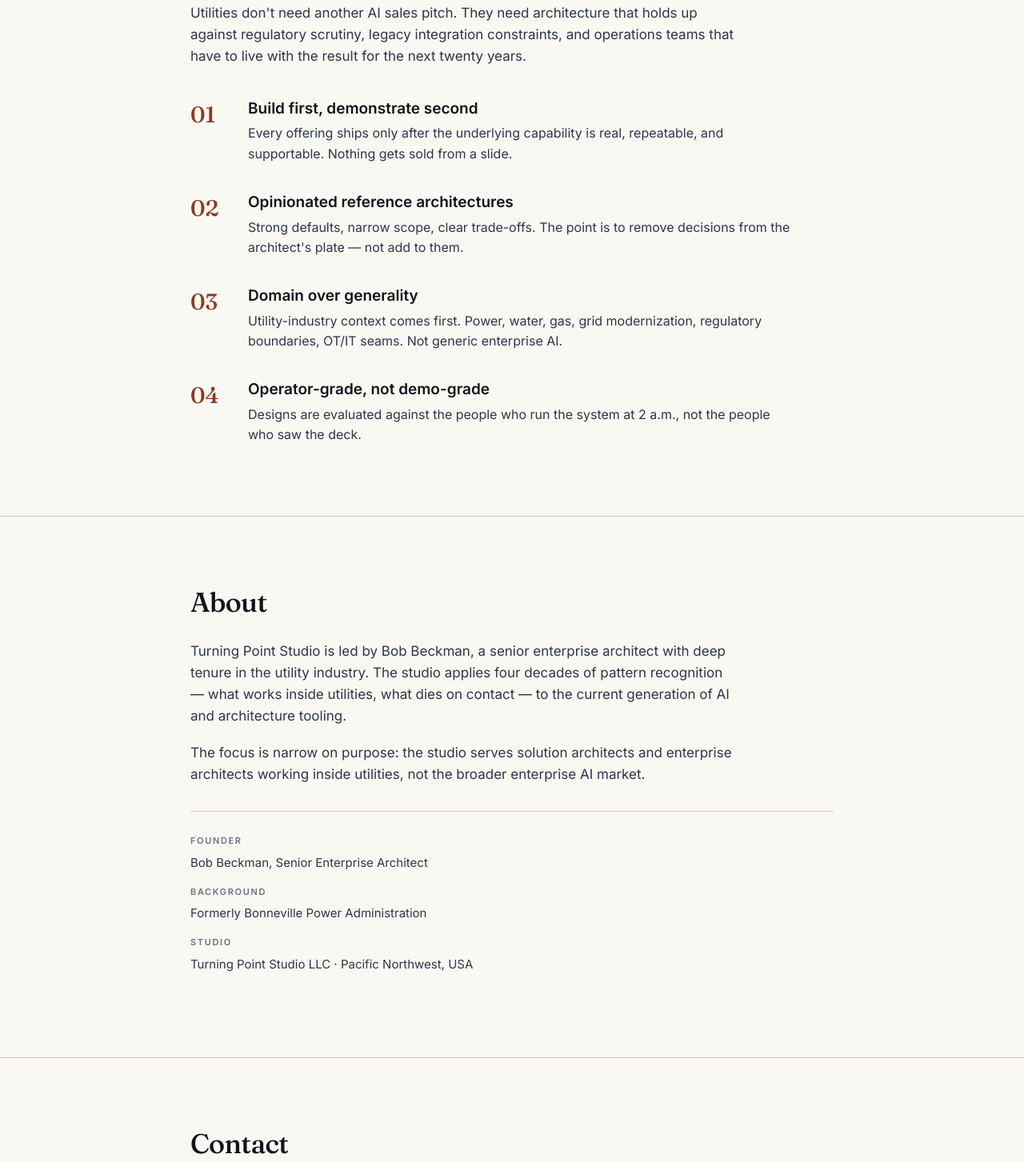
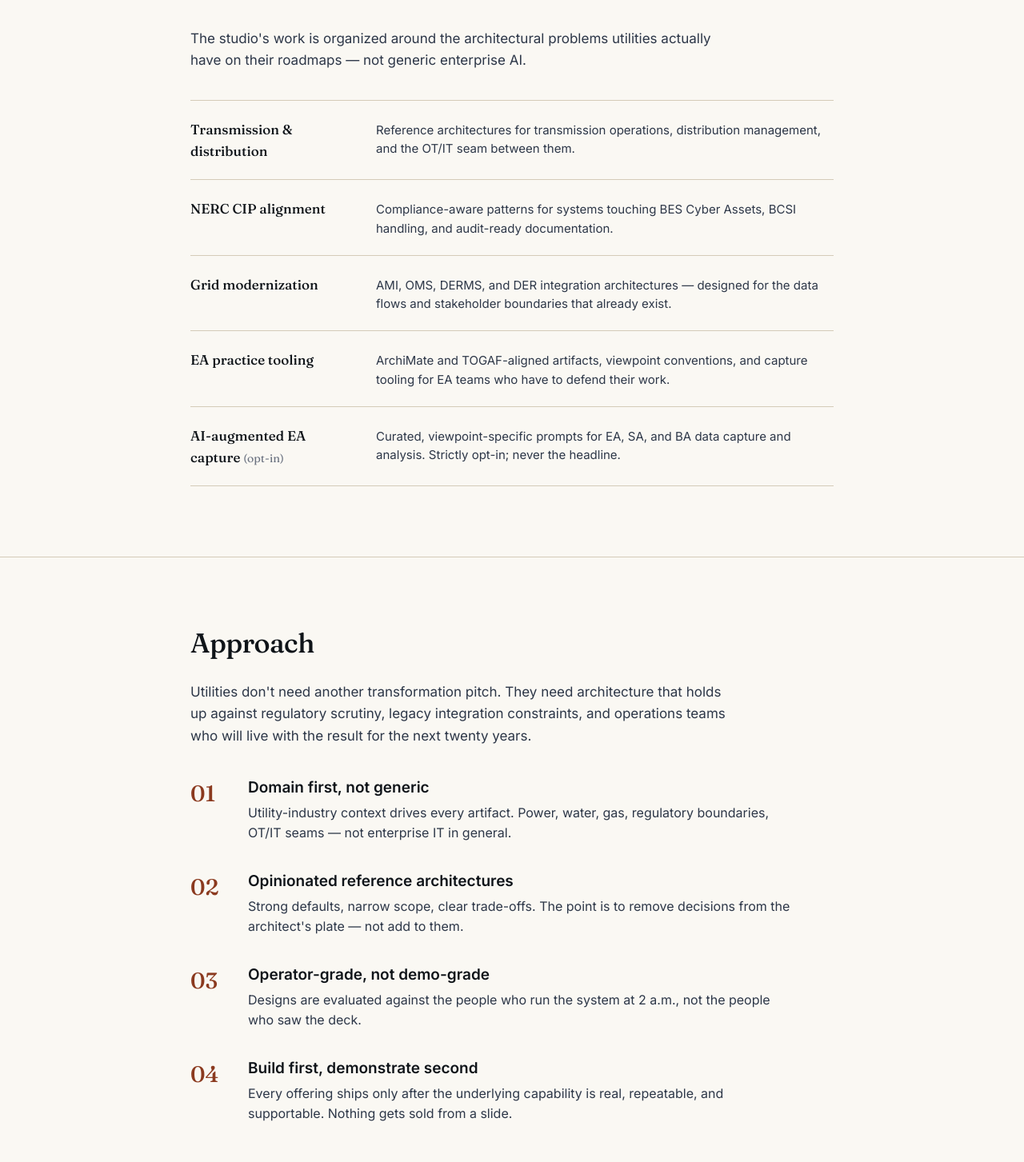
Before and after one commit to beckmanbob-crypto/turningpointstudio, a plain HTML site: page index.html in a window 1280 px wide. Shown: the part 813-2266 px from the top of the page at 80% size. Drawn offline with Linux system fonts and the light colour scheme.

Commit message:
marketing rewrite: utility-EA vocabulary, practice areas, entity disclosure

```diff
--- a/index.html
+++ b/index.html
@@ -4,7 +4,7 @@
 <meta charset="UTF-8">
 <meta name="viewport" content="width=device-width, initial-scale=1.0">
 <title>Turning Point Studio — Enterprise Architecture for the Utility Industry</title>
-<meta name="description" content="Turning Point Studio. Enterprise architecture and AI integration for utility-industry solution architects and enterprise architects.">
+<meta name="description" content="Turning Point Studio LLC. Reference architectures, NERC CIP-aware compliance patterns, and EA practice tooling for utility-industry solution architects and enterprise architects.">
 <link rel="preconnect" href="https://fonts.googleapis.com">
 <link rel="preconnect" href="https://fonts.gstatic.com" crossorigin>
 <link href="https://fonts.googleapis.com/css2?family=Fraunces:opsz,wght@9..144,400;9..144,500;9..144,600&family=Inter:wght@300;400;500;600&display=swap" rel="stylesheet">
@@ -85,6 +85,29 @@
   section p { margin-bottom: 18px; color: var(--ink-soft); max-width: 680px; }
   section p:last-child { margin-bottom: 0; }
 
+  /* Practice areas */
+  .practice-list { list-style: none; margin-top: 36px; }
+  .practice-list li {
+    padding: 22px 0;
+    border-top: 1px solid var(--rule);
+    display: grid;
+    grid-template-columns: 200px 1fr;
+    gap: 32px;
+    align-items: baseline;
+  }
+  .practice-list li:last-child { border-bottom: 1px solid var(--rule); }
+  .practice-list .pa-title {
+    font-family: 'Fraunces', serif;
+    font-size: 17px;
+    font-weight: 500;
+    color: var(--ink);
+  }
+  .practice-list .pa-desc {
+    font-size: 15px;
+    color: var(--ink-soft);
+    line-height: 1.55;
+  }
+
   /* Approach blocks */
   .principles { display: grid; gap: 36px; margin-top: 40px; }
   .principle { display: grid; grid-template-columns: 48px 1fr; gap: 24px; align-items: start; }
@@ -145,6 +168,7 @@
     nav a { margin-left: 18px; font-size: 14px; }
     .contact-card { padding: 28px 24px; }
     .principle { grid-template-columns: 36px 1fr; gap: 16px; }
+    .practice-list li { grid-template-columns: 1fr; gap: 6px; }
   }
 </style>
 </head>
@@ -154,6 +178,7 @@
   <div class="container header-row">
     <a href="#" class="brand">Turning Point <span>Studio</span></a>
     <nav>
+      <a href="#practice">Practice</a>
       <a href="#approach">Approach</a>
       <a href="#about">About</a>
       <a href="#contact">Contact</a>
@@ -163,44 +188,74 @@
 
 <div class="hero">
   <div class="container">
-    <div class="eyebrow">Enterprise Architecture &middot; AI Integration</div>
-    <h1>Architecture for the utility industry, redrawn for the age of AI.</h1>
-    <p class="lede">Turning Point Studio works with solution architects and enterprise architects inside utilities — building reference patterns, integration designs, and pragmatic AI capability that fits how the industry actually operates.</p>
+    <div class="eyebrow">Enterprise Architecture for Utilities</div>
+    <h1>Reference architectures and EA practice, built for the utility industry.</h1>
+    <p class="lede">Turning Point Studio works with solution architects and enterprise architects inside investor-owned, public-power, and federal utilities &mdash; producing reference patterns, NERC CIP-aware compliance architectures, and the EA tooling teams use to keep their work auditable.</p>
   </div>
 </div>
+
+<section id="practice">
+  <div class="container">
+    <h2>Practice areas</h2>
+    <p>The studio's work is organized around the architectural problems utilities actually have on their roadmaps &mdash; not generic enterprise AI.</p>
+
+    <ul class="practice-list">
+      <li>
+        <div class="pa-title">Transmission &amp; distribution</div>
+        <div class="pa-desc">Reference architectures for transmission operations, distribution management, and the OT/IT seam between them.</div>
+      </li>
+      <li>
+        <div class="pa-title">NERC CIP alignment</div>
+        <div class="pa-desc">Compliance-aware patterns for systems touching BES Cyber Assets, BCSI handling, and audit-ready documentation.</div>
+      </li>
+      <li>
+        <div class="pa-title">Grid modernization</div>
+        <div class="pa-desc">AMI, OMS, DERMS, and DER integration architectures &mdash; designed for the data flows and stakeholder boundaries that already exist.</div>
+      </li>
+      <li>
+        <div class="pa-title">EA practice tooling</div>
+        <div class="pa-desc">ArchiMate and TOGAF-aligned artifacts, viewpoint conventions, and capture tooling for EA teams who have to defend their work.</div>
+      </li>
+      <li>
+        <div class="pa-title">AI-augmented EA capture <small style="font-weight: 400; color: var(--muted);">(opt-in)</small></div>
+        <div class="pa-desc">Curated, viewpoint-specific prompts for EA, SA, and BA data capture and analysis. Strictly opt-in; never the headline.</div>
+      </li>
+    </ul>
+  </div>
+</section>
 
 <section id="approach">
   <div class="container">
     <h2>Approach</h2>
-    <p>Utilities don't need another AI sales pitch. They need architecture that holds up against regulatory scrutiny, legacy integration constraints, and operations teams that have to live with the result for the next twenty years.</p>
+    <p>Utilities don't need another transformation pitch. They need architecture that holds up against regulatory scrutiny, legacy integration constraints, and operations teams who will live with the result for the next twenty years.</p>
 
     <div class="principles">
       <div class="principle">
         <div class="num">01</div>
         <div>
-          <h3>Build first, demonstrate second</h3>
-          <p>Every offering ships only after the underlying capability is real, repeatable, and supportable. Nothing gets sold from a slide.</p>
+          <h3>Domain first, not generic</h3>
+          <p>Utility-industry context drives every artifact. Power, water, gas, regulatory boundaries, OT/IT seams &mdash; not enterprise IT in general.</p>
         </div>
       </div>
       <div class="principle">
         <div class="num">02</div>
         <div>
           <h3>Opinionated reference architectures</h3>
-          <p>Strong defaults, narrow scope, clear trade-offs. The point is to remove decisions from the architect's plate — not add to them.</p>
+          <p>Strong defaults, narrow scope, clear trade-offs. The point is to remove decisions from the architect's plate &mdash; not add to them.</p>
         </div>
       </div>
       <div class="principle">
         <div class="num">03</div>
         <div>
-          <h3>Domain over generality</h3>
-          <p>Utility-industry context comes first. Power, water, gas, grid modernization, regulatory boundaries, OT/IT seams. Not generic enterprise AI.</p>
+          <h3>Operator-grade, not demo-grade</h3>
+          <p>Designs are evaluated against the people who run the system at 2 a.m., not the people who saw the deck.</p>
         </div>
       </div>
       <div class="principle">
         <div class="num">04</div>
         <div>
-          <h3>Operator-grade, not demo-grade</h3>
-          <p>Designs are evaluated against the people who run the system at 2 a.m., not the people who saw the deck.</p>
+          <h3>Build first, demonstrate second</h3>
+          <p>Every offering ships only after the underlying capability is real, repeatable, and supportable. Nothing gets sold from a slide.</p>
         </div>
       </div>
     </div>
@@ -210,21 +265,21 @@
 <section id="about">
   <div class="container">
     <h2>About</h2>
-    <p>Turning Point Studio is led by Bob Beckman, a senior enterprise architect with deep tenure in the utility industry. The studio applies four decades of pattern recognition — what works inside utilities, what dies on contact — to the current generation of AI and architecture tooling.</p>
-    <p>The focus is narrow on purpose: the studio serves solution architects and enterprise architects working inside utilities, not the broader enterprise AI market.</p>
+    <p>Turning Point Studio is led by Bob Beckman, a career enterprise architect formerly with Bonneville Power Administration. The studio applies that pattern recognition &mdash; what works inside utilities, what dies on contact &mdash; to the architectural problems on utility roadmaps today.</p>
+    <p>The focus is narrow on purpose: the studio serves solution architects and enterprise architects working inside utilities. Not the broader enterprise market.</p>
 
     <div class="credentials">
       <div class="item">
         <div class="label">Founder</div>
-        Bob Beckman, Senior Enterprise Architect
+        Bob Beckman, Senior Enterprise Architect &middot; formerly Bonneville Power Administration
       </div>
       <div class="item">
-        <div class="label">Background</div>
-        Formerly Bonneville Power Administration
+        <div class="label">Entity</div>
+        TURNING POINT STUDIO LLC &middot; Oregon
       </div>
       <div class="item">
-        <div class="label">Studio</div>
-        Turning Point Studio LLC &middot; Pacific Northwest, USA
+        <div class="label">Practice focus</div>
+        Solution and enterprise architects inside investor-owned, public-power, and federal utilities
       </div>
     </div>
   </div>
@@ -233,10 +288,9 @@
 <section id="contact">
   <div class="container">
     <h2>Contact</h2>
-    <p>The studio is in active build phase. Engagements open as capability comes online. If you are a utility-industry architect and want to be on the short list when offerings ship, get in touch.</p>
+    <p>The studio is in active build phase. Architectural offerings publish here as each is ready. Utility-industry architects who want to be on the short list when those publish are welcome to reach out directly.</p>
 
     <div class="contact-card">
-      <p>Direct inquiries only — no vendor pitches, no recruiters, no marketing lists.</p>
       <a class="contact-link" href="mailto:beckmanbob@gmail.com?subject=Turning%20Point%20Studio%20inquiry">beckmanbob@gmail.com &rarr;</a>
     </div>
   </div>
@@ -244,7 +298,7 @@
 
 <footer>
   <div class="container footer-row">
-    <div>&copy; 2026 Turning Point Studio LLC</div>
+    <div>&copy; 2026 TURNING POINT STUDIO LLC &middot; Oregon</div>
     <div>Pacific Northwest, USA</div>
   </div>
 </footer>
```
